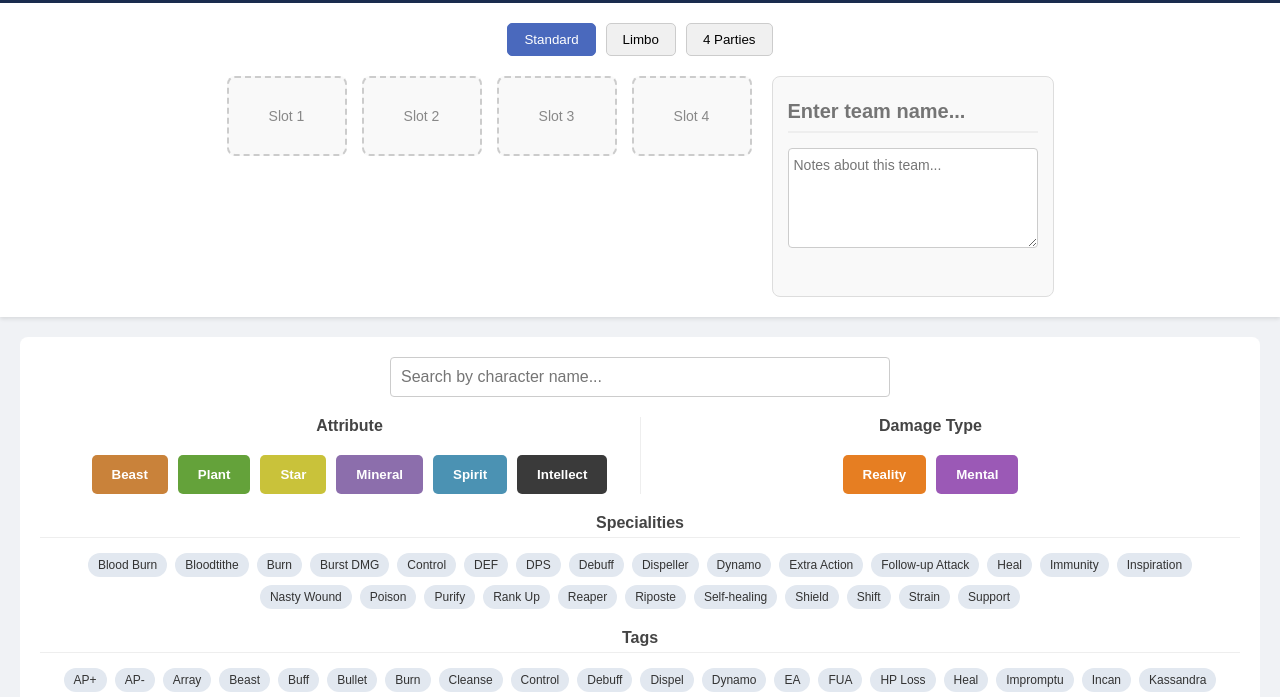
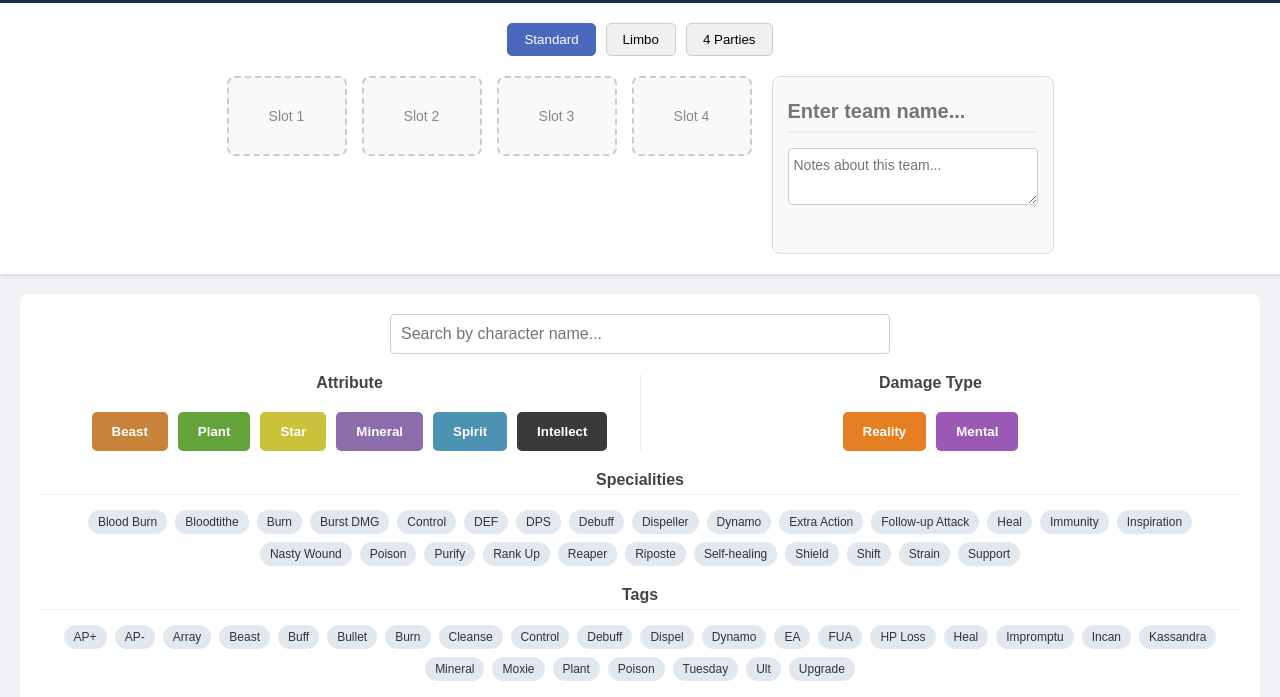
Before and after one commit to Null-pointar/reverse1999-team-builder, a plain HTML site: page index.html in a window 1280 px wide. Shown: the part 45-742 px from the top of the page. Drawn offline with nearby package versions, Linux system fonts and the light colour scheme.

Commit message:
change : the size of text box to descript explanation of the team

```diff
--- a/style.css
+++ b/style.css
@@ -121,8 +121,10 @@ body {
 
 /* チーム説明欄 */
 .loaded-team-info textarea {
-    width: 100%;
-    height: 120px;
+    /*width: 100%;
+    height: 120px;*/
+    width: 800px;
+    height: 100%;
     border: 1px solid #e2e8f0;
     border-radius: 8px;
     resize: vertical;
@@ -154,8 +156,10 @@ body {
     padding-bottom: 10px;
 }
 .loaded-team-info textarea {
-    width: 100%;
-    height: 100px;
+    /*width: 100%;
+    height: 100px;*/
+    width: 250px;
+    height: 100%;
     border: 1px solid #ccc;
     border-radius: 4px;
     resize: vertical;
```
